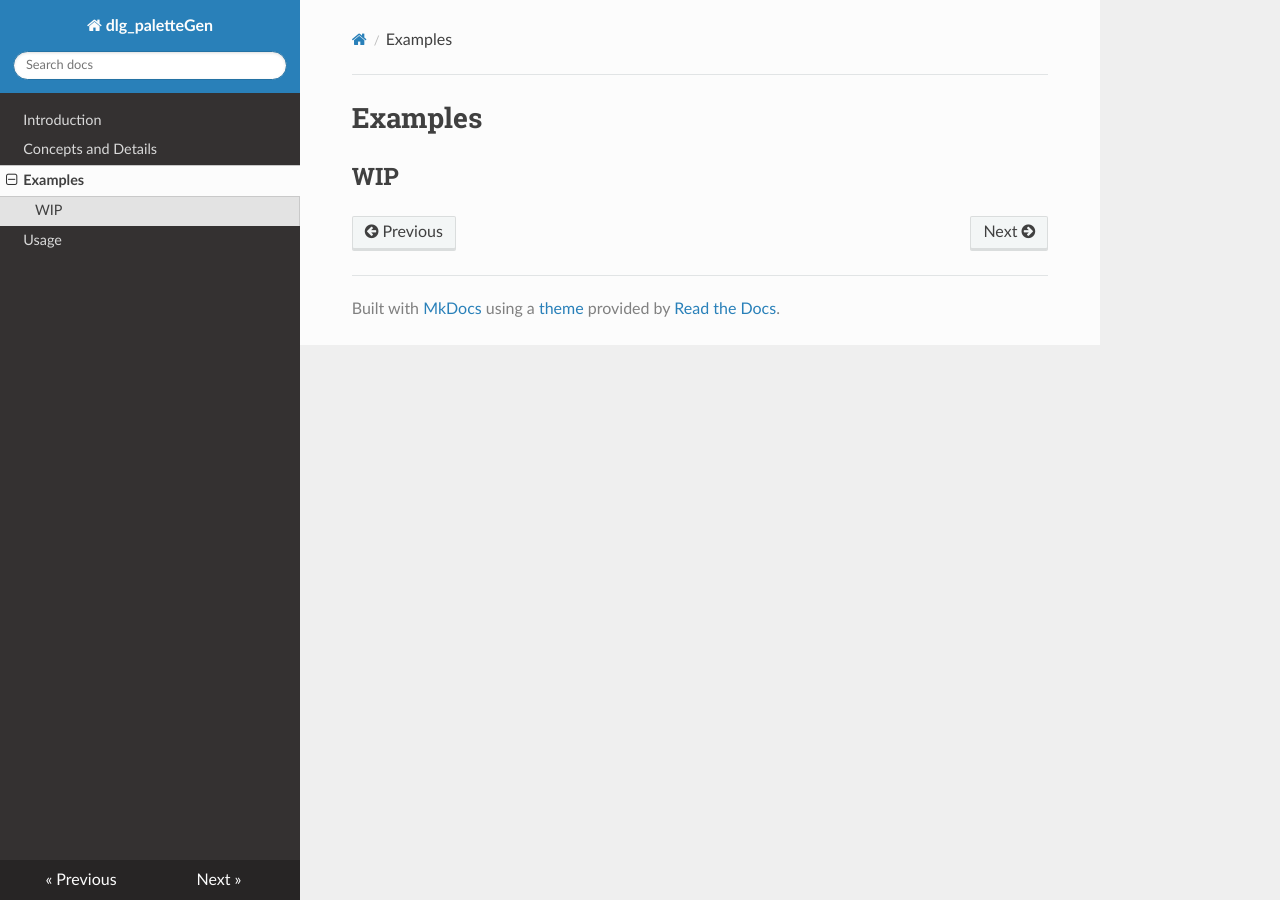
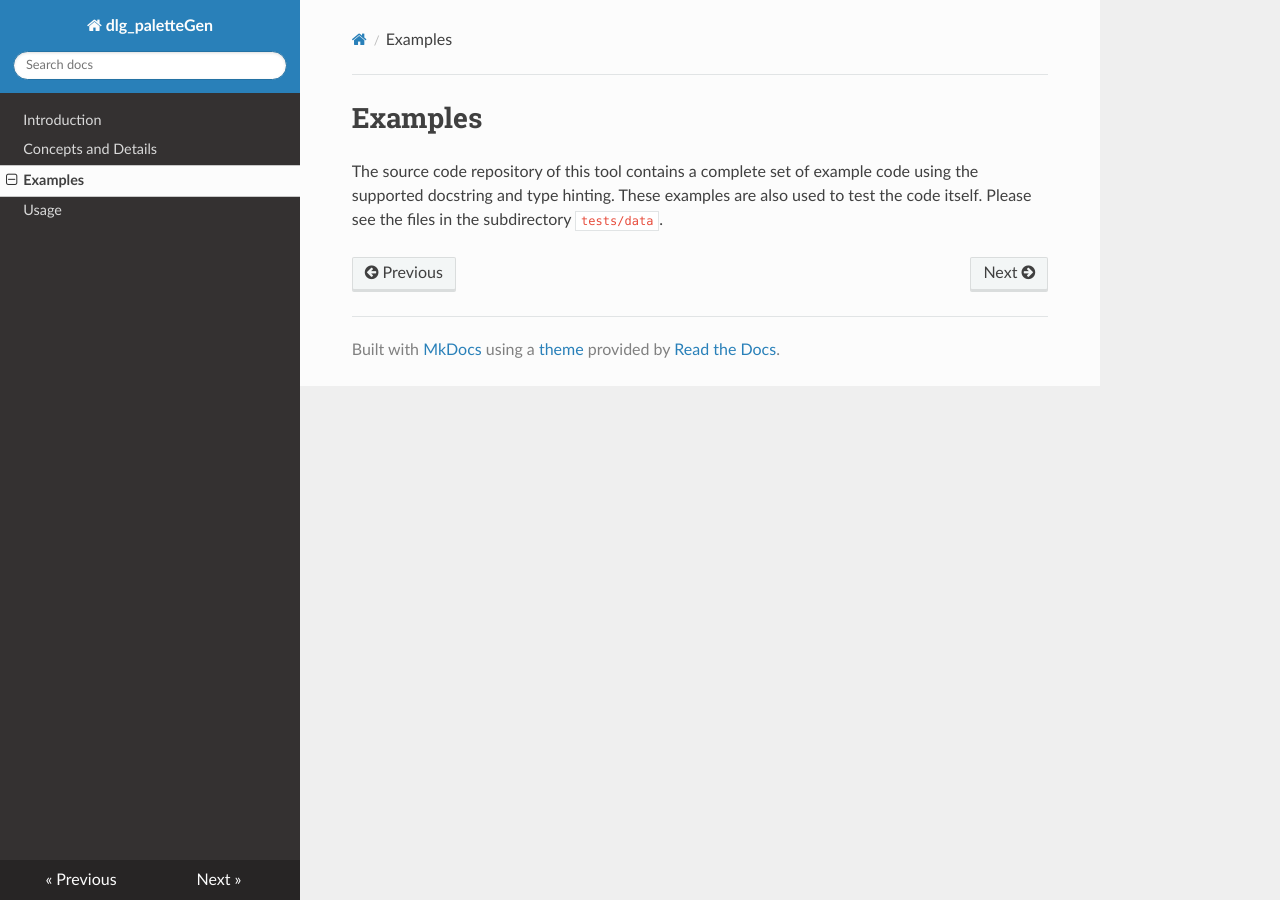
Before and after one commit to ICRAR/dlg_paletteGen, an MkDocs documentation site: the page built from docs/Examples.md, in a window 1280 px wide. Built offline with MkDocs 1.6.1, drawn with Linux system fonts in a browser that asks for light colours; nearby versions of some CDN libraries.

Commit message:
more documentation

````diff
--- a/docs/Examples.md
+++ b/docs/Examples.md
@@ -1,2 +1,2 @@
 # Examples
-## WIP
+The source code repository of this tool contains a complete set of example code using the supported docstring and type hinting. These examples are also used to test the code itself. Please see the files in the subdirectory ```tests/data```.
````
